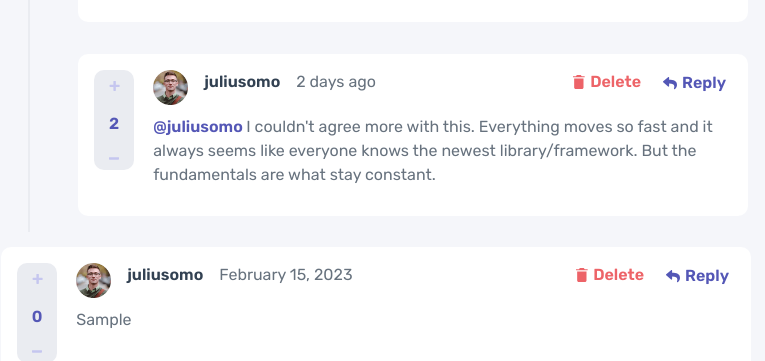
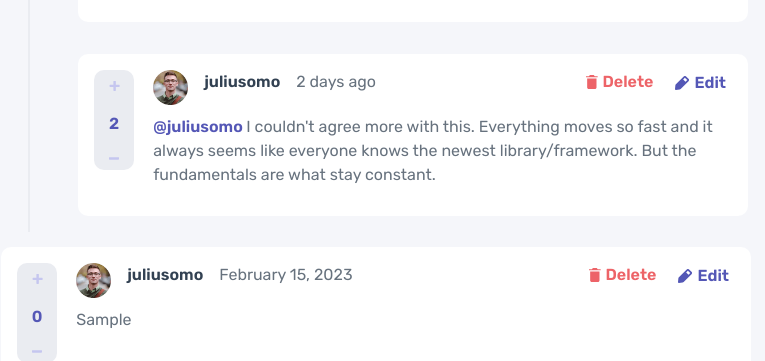
Before and after one commit to cwu90/interactive-app-section, a React (Create React App) app: page / in a window 1280 px wide. Both pictures are taken after typing "Sample" into the empty fields and a click on the button "SEND". Shown: the part 557-918 px from the top of the page, without its empty margins (264-1029 px from the left). Built offline with nearby package versions, Linux system fonts and the light colour scheme.

Commit message:
Edit Function Added

```diff
--- a/src/components/Comment.js
+++ b/src/components/Comment.js
@@ -23,10 +23,16 @@ function Comment({
   const [score, setScore] = useState(counter);
   const [voted, setVoted] = useState(counter.voted ?? false);
   const [toDelete, settoDelete] = useState(false);
+  const [toedit, setToEdit] = useState(false);
 
   //Changing the state that controls the Delete Modal
   const toDeleteItem = () => {
     settoDelete(prevsetDelete => !prevsetDelete);
+  };
+
+  //Changing the state that controls the Edit Box
+  const toEditItem = () => {
+    setToEdit(prevsetDelete => !prevsetDelete);
   };
 
   //To delete comment.
@@ -117,13 +123,37 @@ function Comment({
                 </div>
               )}
               <div className="comment-btn">
-                <button className="reply-btn" onClick={clickHandlerReply}>
-                  <img src={IconReply} alt="reply" className="reply-icon" />
-                  <p>Reply</p>
-                </button>
+                {comment.user.username !== currentuser.username && (
+                  <button className="reply-btn" onClick={clickHandlerReply}>
+                    <img src={IconReply} alt="reply" className="reply-icon" />
+                    <p>Reply</p>
+                  </button>
+                )}
+                {comment.user.username === currentuser.username && (
+                  <button className="edit-btn" onClick={toEditItem}>
+                    <img src={IconEdit} alt="edit" className="edit-icon" />
+                    <p>Edit</p>
+                  </button>
+                )}
               </div>
             </div>
-            <div className="comment-context">{comment.content}</div>
+            <div className="comment-context">
+              {toedit === true ? (
+                <div className="edit-field">
+                  <textarea
+                    type="text"
+                    className="input-field-comment"
+                    placeholder="Add a comment..."
+                    // value={comment.content}
+                  >
+                    {comment.content}
+                  </textarea>
+                  <button className="update-btn">Update</button>
+                </div>
+              ) : (
+                <div>{comment.content}</div>
+              )}
+            </div>
           </div>
         </div>
       </div>
--- a/src/components/Reply.js
+++ b/src/components/Reply.js
@@ -2,6 +2,7 @@ import IconReply from '../assets/icon-reply.svg';
 import IconPlus from '../assets/icon-plus.svg';
 import IconMinus from '../assets/icon-minus.svg';
 import IconDelete from '../assets/icon-delete.svg';
+import IconEdit from '../assets/icon-edit.svg';
 import { useState } from 'react';
 import DeleteModal from './DeleteModal';
 
@@ -91,11 +92,20 @@ function Reply({
                 <p>Delete</p>
               </div>
             )}
+
             <div className="comment-btn">
-              <button className="reply-btn">
-                <img src={IconReply} alt="reply" className="reply-icon" />
-                <p>Reply</p>
-              </button>
+              {replies.user.username !== currentuser.username && (
+                <button className="reply-btn">
+                  <img src={IconReply} alt="reply" className="reply-icon" />
+                  <p>Reply</p>
+                </button>
+              )}
+              {replies.user.username === currentuser.username && (
+                <button className="edit-btn">
+                  <img src={IconEdit} alt="edit" className="edit-icon" />
+                  <p>Edit</p>
+                </button>
+              )}
             </div>
           </div>
           <div className="reply-context">
--- a/src/index.css
+++ b/src/index.css
@@ -192,6 +192,23 @@ select {
   margin-block: auto;
 }
 
+.edit-btn {
+  display: flex;
+  flex-direction: row;
+  margin-bottom: auto;
+  gap: 5px;
+  margin-left: auto;
+  border: none;
+  background-color: transparent;
+}
+.edit-btn {
+  cursor: pointer;
+}
+
+.edit-icon {
+  margin-block: auto;
+}
+
 .comment-btn p {
   font-weight: 600;
   color: var(--primary--clr-blue);
@@ -295,6 +312,29 @@ select {
   border: 2px solid var(--neutral--light-gray);
   resize: none;
 }
+
+/* Edit Field */
+.input-field-comment {
+  position: relative;
+  padding: 10px 15px;
+  height: 120px;
+  width: 100%;
+  border-radius: 10px;
+  border: 2px solid var(--neutral--light-gray);
+  resize: none;
+}
+.update-btn {
+  border: none;
+  background-color: var(--primary--clr-blue);
+  color: var(--neutral--white);
+  text-transform: uppercase;
+  padding: 8px 22px;
+  border-radius: 5px;
+  margin-left: auto;
+  margin-top: 10px;
+  display: flex;
+}
+
 .input-field:focus {
   outline: none;
 }
```
